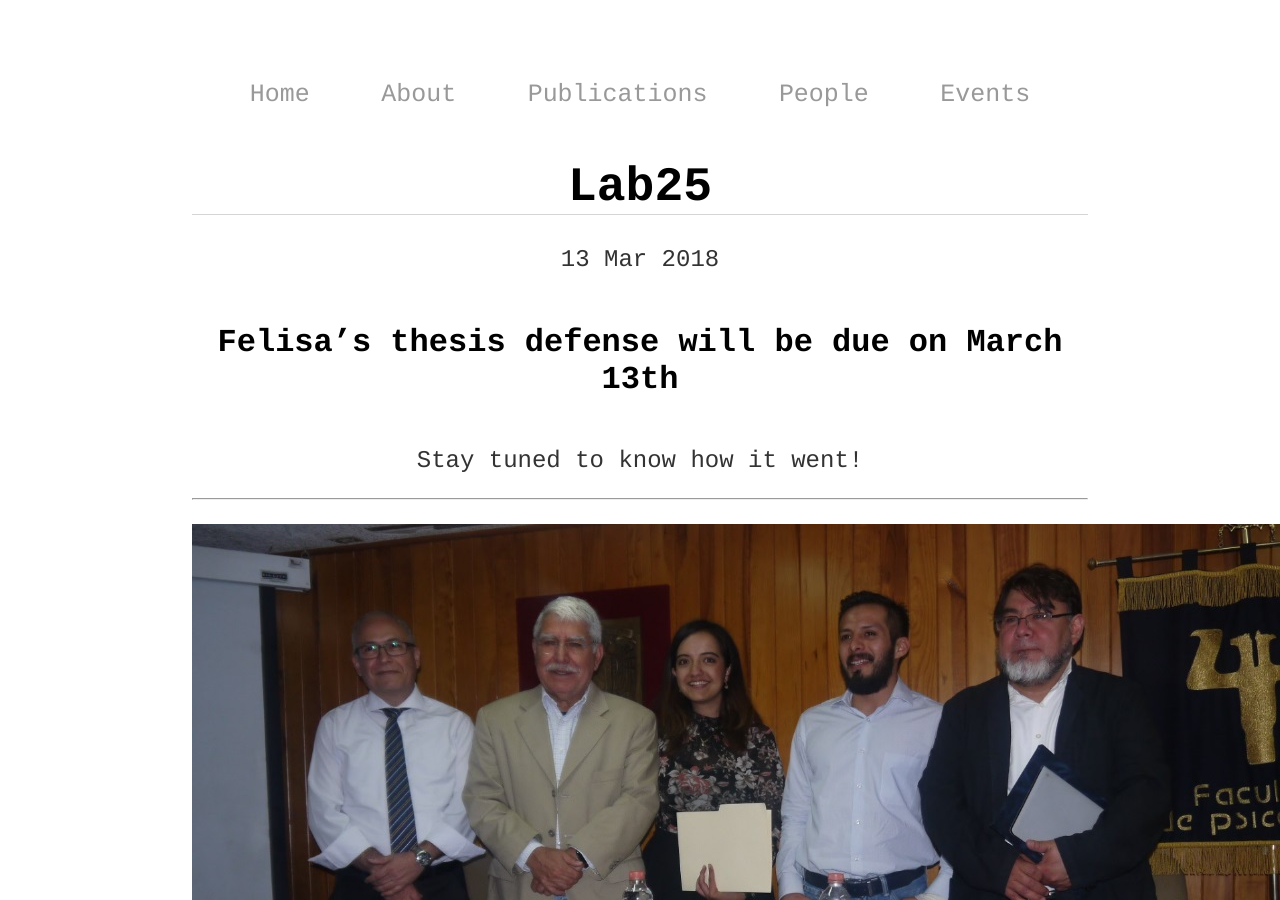
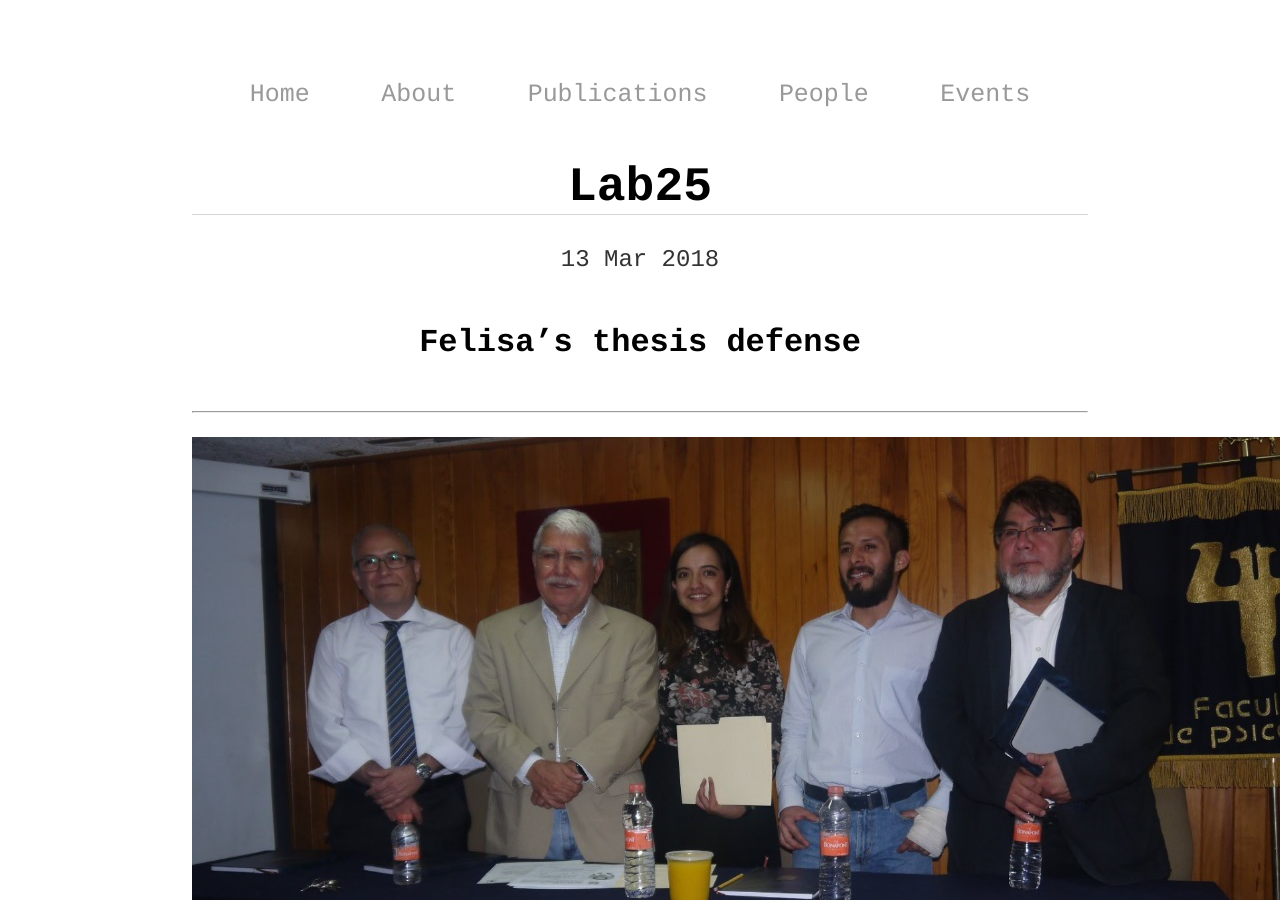
Before and after one commit to BouzasLab25/bouzaslab25.github.io, a Jekyll site: the page built from _posts/2018-03-13-posts-from-lab-25.md, in a window 1280 px wide and 900 px high. Built offline with Jekyll 4.4.1, drawn with Linux system fonts in a browser that asks for light colours.

Commit message:
Update 2018-03-13-posts-from-lab-25.md

```diff
--- a/_posts/2018-03-13-posts-from-lab-25.md
+++ b/_posts/2018-03-13-posts-from-lab-25.md
@@ -4,9 +4,7 @@ title: Felisa's thesis defense
 date: 2018-03-13
 ---
 
-### Felisa's thesis defense will be due on March 13th
-
-Stay tuned to know how it went!
+### Felisa's thesis defense
 
 
 ____
```
